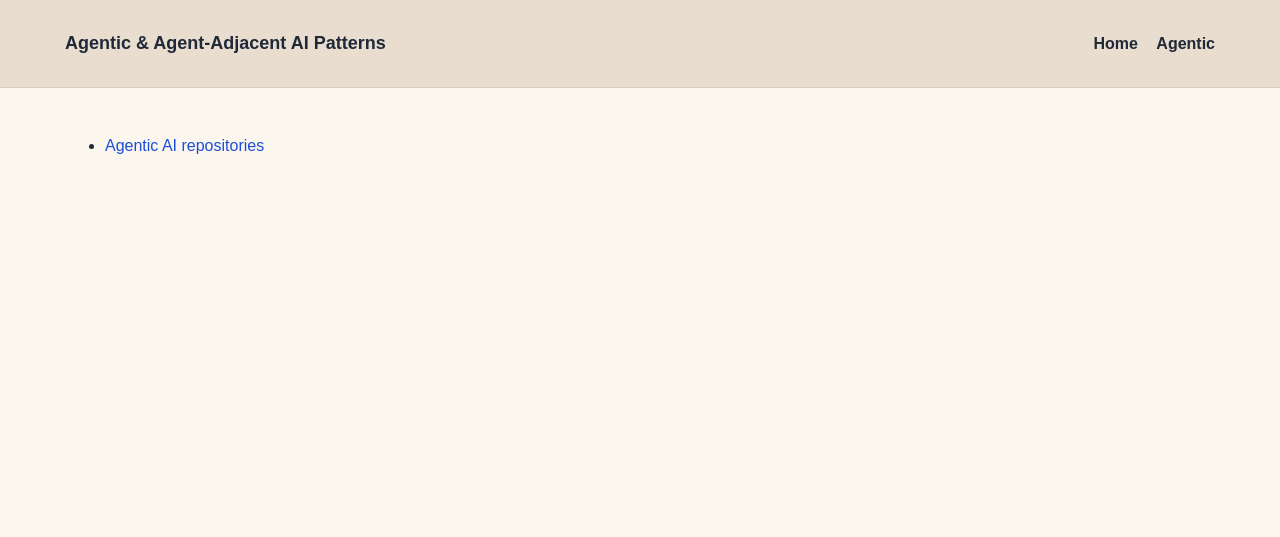
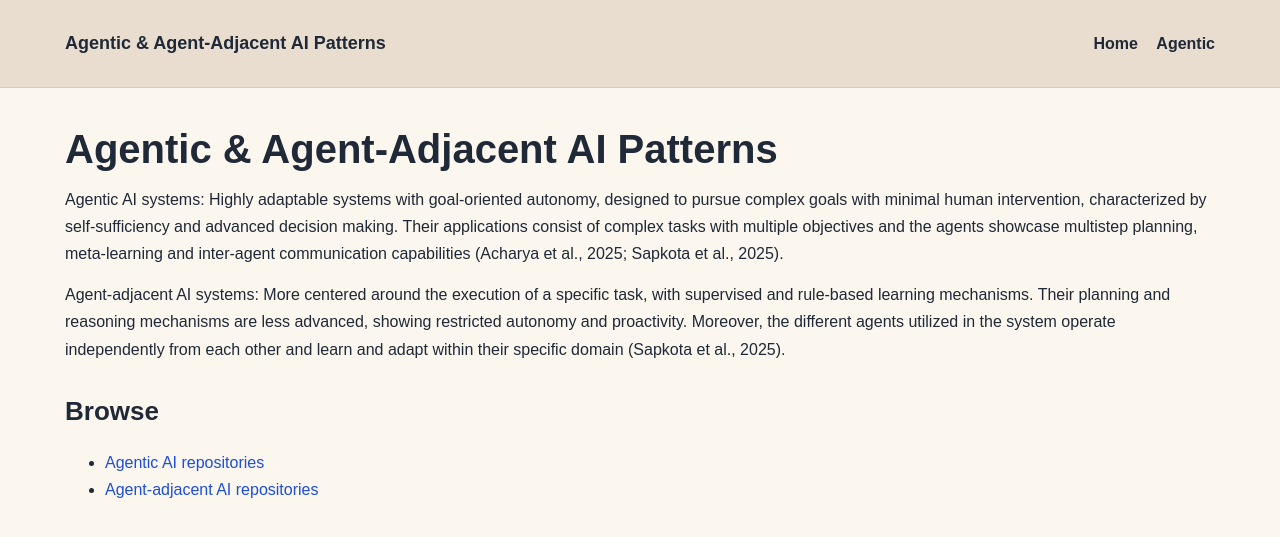
Before and after one commit to ioannakaragiannifsti/AgenticAIPatterns.github.io, a Jekyll site: the page built from index.md, in a window 1280 px wide. Shown: the top 537 px of the page. Built offline with Jekyll 4.4.1, drawn with Linux system fonts in a browser that asks for light colours.

Commit message:
Update index.md

```diff
--- a/index.md
+++ b/index.md
@@ -3,4 +3,13 @@ layout: default
 title: Home
 ---
 
+# Agentic & Agent-Adjacent AI Patterns
+
+Agentic AI systems: Highly adaptable systems with goal-oriented autonomy, designed to pursue complex goals with minimal human intervention, characterized by self-sufficiency and advanced decision making. Their applications consist of complex tasks with multiple objectives and the agents showcase multistep planning, meta-learning and inter-agent communication capabilities (Acharya et al., 2025; Sapkota et al., 2025).
+
+Agent-adjacent AI systems: More centered around the execution of a specific task, with supervised and rule-based learning mechanisms. Their planning and reasoning mechanisms are less advanced, showing restricted autonomy and proactivity. Moreover, the different agents utilized in the system operate independently from each other and learn and adapt within their specific domain (Sapkota et al., 2025).
+
+## Browse
+
 - [Agentic AI repositories]({{ site.baseurl }}/agentic.html)
+- [Agent-adjacent AI repositories]({{ site.baseurl }}/adjacent.html)
```
